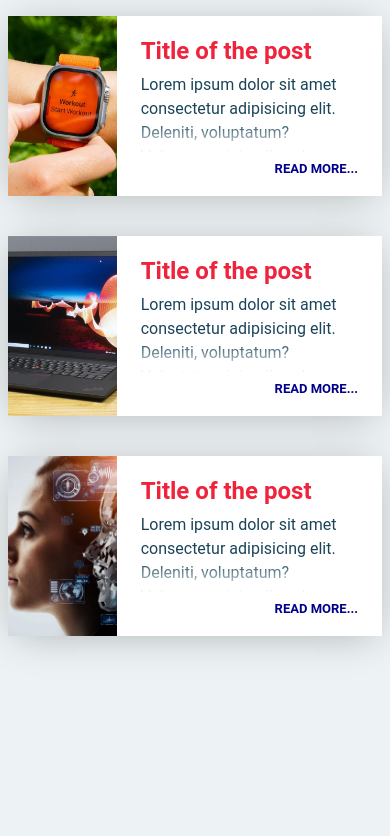
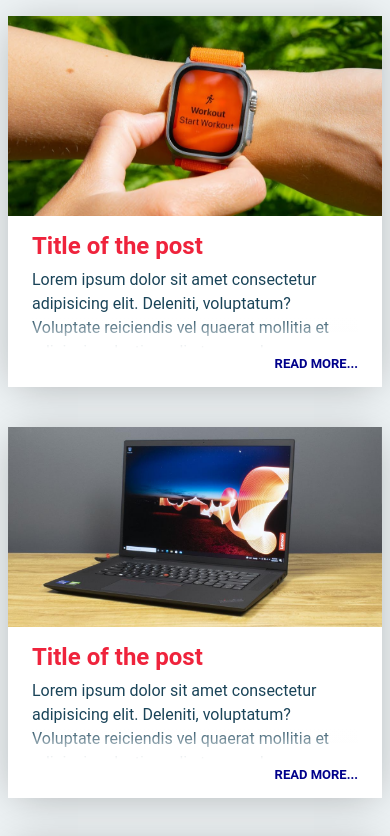
Before and after one commit to Jadslog/05-DisplayPostsSpecificLabel, a plain HTML site: page index.html in a window 390 px wide. Shown: the top 836 px of the page. Drawn offline with Linux system fonts and the light colour scheme.

Commit message:
@media query code added

```diff
--- a/style.css
+++ b/style.css
@@ -29,6 +29,7 @@ body {
 
 .label-posts-container .thumb-container {
     flex: 1;
+    width: 100%;
 }
 
 .label-posts-container .text-content {
@@ -81,3 +82,13 @@ body {
     text-decoration: none;
     align-self: flex-end;
 }
+
+@media (max-width: 640px) {
+    .label-posts-container .label-post {
+        flex-direction: column;
+    }
+    .label-posts-container .label-post img {
+        width: 100%;
+        height: 200px;
+    }
+}
```
